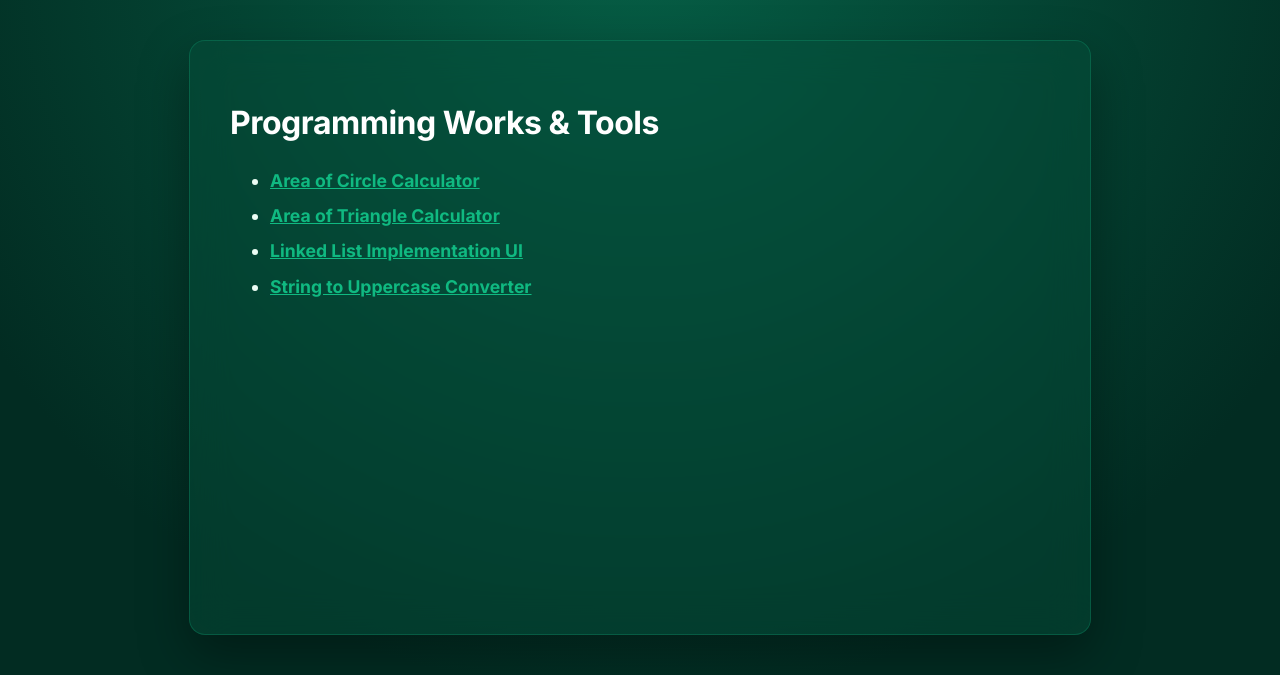
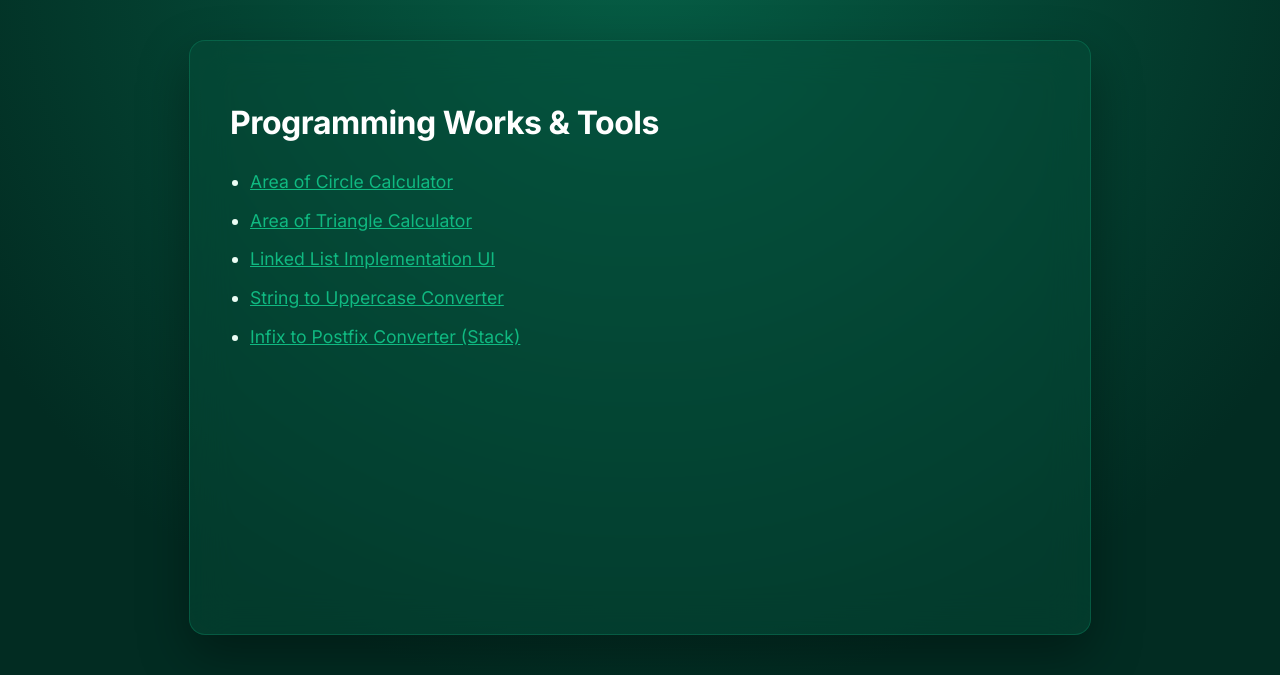
Before and after one commit to danielabrenica2009-lgtm/my_portfolio_, a Flask app: page /works in a window 1280 px wide. Shown: the part 70-745 px from the top of the page. Run offline with Flask 3, Linux system fonts and the light colour scheme.

Commit message:
Add UI for infixandpostfix

```diff
--- a/app.py
+++ b/app.py
@@ -17,7 +17,7 @@ def index():
 @app.route('/profile')
 def profile():
   user_data = {
-      'name': 'Daniel H. Abrenica',
+      'name': 'Daniel Abrenica',
       'course': 'Bachelor of Science in Computer Engineering 2-1',
       'title': 'Student / Aspiring Developer',
       'bio': (
@@ -148,5 +148,85 @@ def linkedlist():
 
   return render_template('linkedlist.html', items=linked_list_data, message=None)
 
+
+# 4.5 Infix to Postfix Expression Converter (Stack Algorithm)
+@app.route('/works/infixtopostfix', methods=['GET', 'POST'])
+def infixtopostfix():
+  postfix_result = None
+  infix_expr = ''
+  steps = []
+
+  if request.method == 'POST':
+    infix_expr = request.form.get('infixExpression', '').strip()
+    if infix_expr:
+      precedence = {'+': 1, '-': 1, '*': 2, '/': 2, '^': 3}
+      ops_stack = []
+      output_list = []
+
+      tokens = list(infix_expr.replace(' ', ''))
+      steps.append(
+          f"Initialized empty stacks. Scanning tokens: {' '.join(tokens)}"
+      )
+
+      for token in tokens:
+        if token.isalnum():
+          output_list.append(token)
+          steps.append(
+              f"Operand '{token}' found ➔ Added directly to output:"
+              f" {''.join(output_list)}"
+          )
+        elif token == '(':
+          ops_stack.append(token)
+          steps.append(
+              f"Opening bracket '(' found ➔ Pushed to ops stack:"
+              f" {list(ops_stack)}"
+          )
+        elif token == ')':
+          steps.append(
+              "Closing bracket ')' found ➔ Popping from ops stack to output"
+              " until '(' is met."
+          )
+          while ops_stack and ops_stack[-1] != '(':
+            popped = ops_stack.pop()
+            output_list.append(popped)
+          if ops_stack and ops_stack[-1] == '(':
+            ops_stack.pop()
+          steps.append(f"Current Output: {''.join(output_list)}")
+        elif token in precedence:
+          while (
+              ops_stack
+              and ops_stack[-1] != '('
+              and ops_stack[-1] in precedence
+              and precedence[ops_stack[-1]] >= precedence[token]
+          ):
+            popped = ops_stack.pop()
+            output_list.append(popped)
+            steps.append(
+                f"Operator precedence rule: Popped '{popped}' to output."
+            )
+          ops_stack.append(token)
+          steps.append(
+              f"Operator '{token}' pushed to ops stack. Current Ops Stack:"
+              f" {list(ops_stack)}"
+          )
+
+      while ops_stack:
+        popped = ops_stack.pop()
+        output_list.append(popped)
+        steps.append(
+            f"End of expression ➔ Popped remaining '{popped}' to output."
+        )
+
+      postfix_result = ''.join(output_list)
+      steps.append(f'Final Postfix Expression: {postfix_result}')
+
+  return render_template(
+      'infixtopostfix.html',
+      result=postfix_result,
+      infix_expr=infix_expr,
+      steps=steps,
+  )
+
+
 if __name__ == '__main__':
   app.run(debug=True)
--- a/templates/works.html
+++ b/templates/works.html
@@ -3,10 +3,8 @@
 <head>
     <meta charset="UTF-8">
     <meta name="viewport" content="width=device-width, initial-scale=1.0">
-    <title>Programming Works</title>
-    <!-- Professional Modern Font -->
+    <title>Programming Works - My Portfolio</title>
     <link rel="stylesheet" href="https://fonts.googleapis.com/css2?family=Inter:wght@300;400;500;600;700&display=swap">
-    <!-- Modularized External CSS -->
     <link rel="stylesheet" href="{{ url_for('static', filename='style.css') }}">
 </head>
 <body>
@@ -25,18 +23,20 @@
         <ul>
             <li><a href="{{ url_for('index') }}">Home</a></li>
             <li><a href="{{ url_for('profile') }}">Profile</a></li>
-            <li><a href="{{ url_for('works') }}">Works</a></li>
+            <li><a href="{{ url_for('works') }}" class="active">Works</a></li>
             <li><a href="{{ url_for('contact') }}">Contact</a></li>
         </ul>
     </nav>
 
     <div class="main-container">
         <h1>Programming Works & Tools</h1>
-        <ul style="line-height: 2; font-size: 1.1rem;">
-            <li><a href="{{ url_for('circle') }}" style="color: var(--primary-green); font-weight: bold;">Area of Circle Calculator</a></li>
-            <li><a href="{{ url_for('triangle') }}" style="color: var(--primary-green); font-weight: bold;">Area of Triangle Calculator</a></li>
-            <li><a href="{{ url_for('linkedlist') }}" style="color: var(--primary-green); font-weight: bold;">Linked List Implementation UI</a></li>
-            <li><a href="{{ url_for('touppercase') }}" style="color: var(--primary-green); font-weight: bold;">String to Uppercase Converter</a></li>
+
+        <ul style="line-height: 2.2; font-size: 1.1rem; padding-left: 20px;">
+            <li><a href="{{ url_for('circle') }}" style="color: var(--primary-green); text-decoration: underline;">Area of Circle Calculator</a></li>
+            <li><a href="{{ url_for('triangle') }}" style="color: var(--primary-green); text-decoration: underline;">Area of Triangle Calculator</a></li>
+            <li><a href="{{ url_for('linkedlist') }}" style="color: var(--primary-green); text-decoration: underline;">Linked List Implementation UI</a></li>
+            <li><a href="{{ url_for('touppercase') }}" style="color: var(--primary-green); text-decoration: underline;">String to Uppercase Converter</a></li>
+            <li><a href="{{ url_for('infixtopostfix') }}" style="color: var(--primary-green); text-decoration: underline;">Infix to Postfix Converter (Stack)</a></li>
         </ul>
     </div>
 
@@ -46,7 +46,7 @@
             <span class="modal-close" onclick="closeImageModalDirect()">&times;</span>
             <img src="{{ url_for('static', filename='profile.jpg') }}" alt="Profile Photo">
             <h3 style="margin-top: 1rem; margin-bottom: 0.2rem; color: #ffffff;">Daniel Abrenica</h3>
-            <p style="margin: 0; font-size: 0.85rem; color: #a7f3d0;">Student / Aspiring Developer</p>
+            <p style="margin: 0; font-size: 0.85rem; color: var(--text-muted);">Student / Aspiring Developer</p>
         </div>
     </div>
 
@@ -58,17 +58,14 @@
         function openImageModal() {
             document.getElementById('imageModal').style.display = 'flex';
         }
-
         function closeImageModalDirect() {
             document.getElementById('imageModal').style.display = 'none';
         }
-
         function closeImageModal(event) {
             if (event.target.id === 'imageModal') {
                 document.getElementById('imageModal').style.display = 'none';
             }
         }
     </script>
-
 </body>
 </html>
```
Also changed, not shown: templates/infixtopostfix.html (added, +136 -0 lines).
